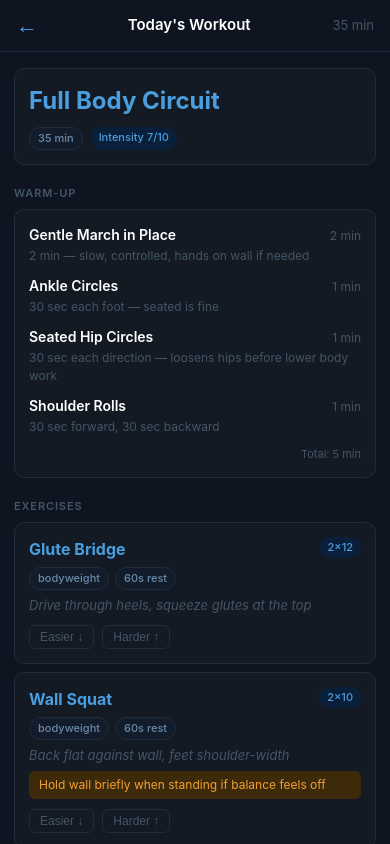
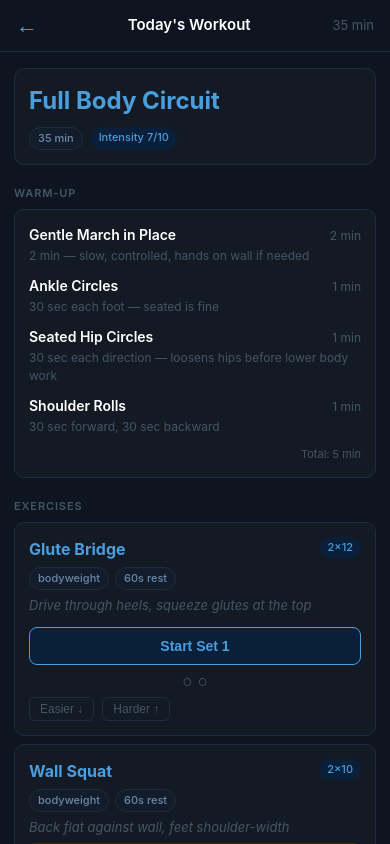
Before and after one commit to cd6cdndpbp-sys/ArdenFit, a React (Vite) app: page /workout in a window 390 px wide. Shown: the top 844 px of the page. Built offline with nearby package versions, Linux system fonts and the light colour scheme; no server answers.

Commit message:
Rest timers, set progress dots, mobile polish

```diff
--- a/src/components/DashboardHeader.jsx
+++ b/src/components/DashboardHeader.jsx
@@ -121,7 +121,7 @@ export default function DashboardHeader({
         </span>
       </div>
 
-      <div style={styles.topRight}>
+      <div style={styles.topRight} className="header-topright">
         <p style={styles.time}>{currentTime}</p>
         <p style={styles.date}>{currentDate}</p>
       </div>
@@ -130,6 +130,7 @@ export default function DashboardHeader({
       <img
         src={ARDEN_IMAGES[ardenState] || ARDEN_IMAGES.rest}
         alt="Arden"
+        className="arden-img"
         style={{
           position: 'absolute',
           right: '-10px',
--- a/src/pages/WorkoutView.jsx
+++ b/src/pages/WorkoutView.jsx
@@ -1,8 +1,25 @@
-import { useState } from 'react'
+import { useState, useEffect } from 'react'
 import { useNavigate } from 'react-router-dom'
 import useTheme from '../hooks/useTheme'
 import useDecision from '../hooks/useDecision'
 import { generateWorkout } from '../utils/workoutGenerator'
+
+const playBeep = () => {
+  try {
+    const ctx = new (window.AudioContext || window.webkitAudioContext)()
+    const osc  = ctx.createOscillator()
+    const gain = ctx.createGain()
+    osc.connect(gain)
+    gain.connect(ctx.destination)
+    osc.frequency.value = 880
+    gain.gain.setValueAtTime(0.3, ctx.currentTime)
+    gain.gain.exponentialRampToValueAtTime(0.001, ctx.currentTime + 0.3)
+    osc.start(ctx.currentTime)
+    osc.stop(ctx.currentTime + 0.3)
+  } catch (e) {}
+}
+
+const INIT_EX_STATE = { currentSet: 0, resting: false, timeLeft: 0, done: false }
 
 const sectionLabel = (theme) => ({
   fontSize: '11px',
@@ -38,12 +55,39 @@ function Pill({ children, style }) {
   )
 }
 
-function ExerciseCard({ ex, theme }) {
+function ExerciseCard({ ex, index, theme, state, onUpdate }) {
   const [mod, setMod] = useState(null)
+  const s = state || INIT_EX_STATE
 
+  // Countdown timer
+  useEffect(() => {
+    if (!s.resting) return
+    const id = setInterval(() => {
+      onUpdate(index, current => {
+        const timeLeft = current.timeLeft - 1
+        if (timeLeft <= 0) {
+          playBeep()
+          return { ...current, resting: false, timeLeft: 0 }
+        }
+        return { ...current, timeLeft }
+      })
+    }, 1000)
+    return () => clearInterval(id)
+  }, [s.resting, index])
+
+  const handleSetComplete = () => {
+    const newSet = s.currentSet + 1
+    if (newSet >= ex.sets) {
+      onUpdate(index, { currentSet: newSet, resting: false, done: true })
+    } else {
+      onUpdate(index, { currentSet: newSet, resting: true, timeLeft: ex.rest })
+    }
+  }
+
+  const skipRest = () => onUpdate(index, { resting: false, timeLeft: 0 })
   const toggleMod = (type) => setMod(prev => prev === type ? null : type)
 
-  const modBtnStyle = (active, theme) => ({
+  const modBtnStyle = (active) => ({
     fontSize: '12px',
     padding: '4px 10px',
     borderRadius: '6px',
@@ -56,8 +100,13 @@ function ExerciseCard({ ex, theme }) {
 
   return (
     <div style={cardStyle(theme)}>
+      {/* Name + sets×reps */}
       <div style={{ display: 'flex', justifyContent: 'space-between', alignItems: 'flex-start' }}>
-        <div style={{ fontSize: '16px', fontWeight: 700, color: theme.accent, flex: 1, marginRight: '8px' }}>
+        <div style={{
+          fontSize: '16px', fontWeight: 700, flex: 1, marginRight: '8px',
+          color: s.done ? theme.textMuted : theme.accent,
+          transition: 'color 0.3s ease',
+        }}>
           {ex.name}
         </div>
         <Pill style={{ background: theme.accentBg, color: theme.accentText, whiteSpace: 'nowrap' }}>
@@ -65,6 +114,7 @@ function ExerciseCard({ ex, theme }) {
         </Pill>
       </div>
 
+      {/* Weight + rest pills */}
       <div style={{ display: 'flex', gap: '6px', marginTop: '6px', flexWrap: 'wrap' }}>
         <Pill style={{ background: theme.bgSecondary, color: theme.textSecondary, border: `0.5px solid ${theme.cardBorder}` }}>
           {ex.weight}
@@ -74,32 +124,101 @@ function ExerciseCard({ ex, theme }) {
         </Pill>
       </div>
 
+      {/* Form cue */}
       <div style={{ fontSize: '13px', color: theme.textMuted, fontStyle: 'italic', marginTop: '6px' }}>
         {ex.formCue}
       </div>
 
+      {/* Safety note */}
       {ex.safetyNote && (
         <div style={{
-          background: '#3d2a0a',
-          color: '#f0a030',
-          borderRadius: '6px',
-          padding: '5px 10px',
-          fontSize: '12px',
-          marginTop: '6px',
+          background: '#3d2a0a', color: '#f0a030',
+          borderRadius: '6px', padding: '5px 10px',
+          fontSize: '12px', marginTop: '6px',
         }}>
           {ex.safetyNote}
         </div>
       )}
 
-      <div style={{ display: 'flex', gap: '8px', marginTop: '10px' }}>
-        <button onClick={() => toggleMod('easier')} style={modBtnStyle(mod === 'easier', theme)}>
-          Easier ↓
-        </button>
-        <button onClick={() => toggleMod('harder')} style={modBtnStyle(mod === 'harder', theme)}>
-          Harder ↑
+      {/* Action area */}
+      <div style={{ marginTop: '12px' }}>
+        {s.done ? (
+          <div style={{
+            textAlign: 'center', padding: '10px',
+            background: '#0f3d2e', borderRadius: '8px',
+            color: '#3ecf8e', fontSize: '14px', fontWeight: 600,
+          }}>
+            ✓ Done
+          </div>
+        ) : s.resting ? (
+          <div style={{
+            background: theme.bgSecondary, borderRadius: '8px',
+            padding: '16px', textAlign: 'center',
+            transition: 'background-color 1.5s ease',
+          }}>
+            <div style={{ fontSize: '11px', color: theme.textMuted, textTransform: 'uppercase', letterSpacing: '0.08em', marginBottom: '4px' }}>
+              REST
+            </div>
+            <div style={{ fontSize: '48px', fontWeight: 600, color: theme.accent, lineHeight: 1 }}>
+              {s.timeLeft}
+            </div>
+            <div style={{ height: '3px', background: theme.cardBorder, borderRadius: '2px', marginTop: '10px', overflow: 'hidden' }}>
+              <div style={{
+                width: `${(s.timeLeft / ex.rest) * 100}%`,
+                height: '100%',
+                background: theme.accent,
+                borderRadius: '2px',
+                transition: 'width 1s linear, background-color 1.5s ease',
+              }} />
+            </div>
+            <button onClick={skipRest} style={{
+              marginTop: '10px',
+              background: 'none',
+              border: `0.5px solid ${theme.cardBorder}`,
+              borderRadius: '6px',
+              color: theme.textMuted,
+              fontSize: '11px',
+              padding: '4px 10px',
+              cursor: 'pointer',
+            }}>
+              Skip Rest
             </button>
           </div>
+        ) : (
+          <>
+            <button onClick={handleSetComplete} style={{
+              width: '100%', padding: '10px',
+              background: theme.accentBg,
+              border: `0.5px solid ${theme.accent}`,
+              borderRadius: '8px',
+              color: theme.accentText,
+              fontSize: '14px', fontWeight: 600,
+              cursor: 'pointer',
+              transition: 'background-color 1.5s ease, border-color 1.5s ease',
+            }}>
+              Start Set {s.currentSet + 1}
+            </button>
+          </>
+        )}
+      </div>
 
+      {/* Set progress dots — always visible */}
+      <div style={{ display: 'flex', gap: '6px', justifyContent: 'center', marginTop: '12px' }}>
+        {Array.from({ length: ex.sets }, (_, i) => (
+          <span key={i} style={{
+            fontSize: '10px', lineHeight: 1,
+            color: i < s.currentSet ? theme.accent : theme.textMuted,
+          }}>
+            {i < s.currentSet ? '●' : '○'}
+          </span>
+        ))}
+      </div>
+
+      {/* Easier / Harder */}
+      <div style={{ display: 'flex', gap: '8px', marginTop: '10px' }}>
+        <button onClick={() => toggleMod('easier')} style={modBtnStyle(mod === 'easier')}>Easier ↓</button>
+        <button onClick={() => toggleMod('harder')} style={modBtnStyle(mod === 'harder')}>Harder ↑</button>
+      </div>
       {mod && (
         <div style={{ fontSize: '12px', color: theme.textSecondary, marginTop: '6px' }}>
           {mod === 'easier' ? ex.easier : ex.harder}
@@ -110,40 +229,43 @@ function ExerciseCard({ ex, theme }) {
 }
 
 export default function WorkoutView() {
-  const navigate  = useNavigate()
-  const theme     = useTheme()
-  const decision  = useDecision()
-  const workout   = generateWorkout(decision, new Date().getDay())
+  const navigate = useNavigate()
+  const theme    = useTheme()
+  const decision = useDecision()
+  const workout  = generateWorkout(decision, new Date().getDay())
+
+  const [exerciseStates, setExerciseStates] = useState({})
+
+  const updateExState = (index, updater) => {
+    setExerciseStates(prev => {
+      const current = prev[index] || INIT_EX_STATE
+      const next = typeof updater === 'function' ? updater(current) : { ...current, ...updater }
+      return { ...prev, [index]: next }
+    })
+  }
+
+  const totalSets     = workout.exercises.reduce((sum, ex) => sum + ex.sets, 0)
+  const completedSets = workout.exercises.reduce((sum, _, i) => sum + (exerciseStates[i]?.currentSet || 0), 0)
+  const allDone       = workout.exercises.length > 0 && workout.exercises.every((_, i) => exerciseStates[i]?.done === true)
 
   return (
     <div style={{ background: theme.bg, minHeight: '100vh', transition: 'background-color 2s ease' }}>
 
       {/* Fixed top bar */}
       <div style={{
-        position: 'fixed',
-        top: 0, left: 0, right: 0,
+        position: 'fixed', top: 0, left: 0, right: 0,
         height: '52px',
         background: theme.bg,
         borderBottom: `0.5px solid ${theme.cardBorder}`,
-        display: 'flex',
-        alignItems: 'center',
-        justifyContent: 'space-between',
-        padding: '0 16px',
-        zIndex: 10,
+        display: 'flex', alignItems: 'center', justifyContent: 'space-between',
+        padding: '0 16px', zIndex: 10,
         transition: 'background-color 2s ease, border-color 1.5s ease',
       }}>
-        <button
-          onClick={() => navigate('/')}
-          style={{
-            background: 'none',
-            border: 'none',
-            color: theme.accent,
-            fontSize: '22px',
-            cursor: 'pointer',
-            padding: '4px 8px 4px 0',
-            lineHeight: 1,
-          }}
-        >
+        <button onClick={() => navigate('/')} style={{
+          background: 'none', border: 'none',
+          color: theme.accent, fontSize: '22px',
+          cursor: 'pointer', padding: '4px 8px 4px 0', lineHeight: 1,
+        }}>
           ←
         </button>
         <span style={{ fontSize: '15px', fontWeight: 600, color: theme.textPrimary }}>
@@ -157,11 +279,9 @@ export default function WorkoutView() {
       {/* Scrollable content */}
       <div style={{ padding: '68px 14px 40px', maxWidth: '600px', margin: '0 auto' }}>
 
-        {/* 1. Workout header card */}
+        {/* 1. Header card */}
         <div style={cardStyle(theme)}>
-          <div style={{ fontSize: '24px', fontWeight: 700, color: theme.accent }}>
-            {workout.type}
-          </div>
+          <div style={{ fontSize: '24px', fontWeight: 700, color: theme.accent }}>{workout.type}</div>
           <div style={{ display: 'flex', gap: '8px', marginTop: '8px', flexWrap: 'wrap' }}>
             <Pill style={{ background: theme.bgSecondary, color: theme.textSecondary, border: `0.5px solid ${theme.cardBorder}` }}>
               {workout.duration} min
@@ -172,13 +292,9 @@ export default function WorkoutView() {
           </div>
           {workout.coachNote && (
             <div style={{
-              background: theme.accentBg,
-              color: theme.accentText,
-              borderRadius: '6px',
-              padding: '8px 12px',
-              fontSize: '12px',
-              fontStyle: 'italic',
-              marginTop: '10px',
+              background: theme.accentBg, color: theme.accentText,
+              borderRadius: '6px', padding: '8px 12px',
+              fontSize: '12px', fontStyle: 'italic', marginTop: '10px',
             }}>
               {workout.coachNote}
             </div>
@@ -197,9 +313,7 @@ export default function WorkoutView() {
               <div style={{ fontSize: '12px', color: theme.textMuted, marginTop: '2px' }}>{item.instruction}</div>
             </div>
           ))}
-          <div style={{ fontSize: '11px', color: theme.textMuted, marginTop: '10px', textAlign: 'right' }}>
-            Total: 5 min
-          </div>
+          <div style={{ fontSize: '11px', color: theme.textMuted, marginTop: '10px', textAlign: 'right' }}>Total: 5 min</div>
         </div>
 
         {/* 3. Exercises */}
@@ -207,7 +321,14 @@ export default function WorkoutView() {
           <>
             <div style={sectionLabel(theme)}>EXERCISES</div>
             {workout.exercises.map((ex, i) => (
-              <ExerciseCard key={i} ex={ex} theme={theme} />
+              <ExerciseCard
+                key={i}
+                ex={ex}
+                index={i}
+                theme={theme}
+                state={exerciseStates[i]}
+                onUpdate={updateExState}
+              />
             ))}
           </>
         )}
@@ -225,9 +346,7 @@ export default function WorkoutView() {
                   {workout.cardio.speed}
                 </Pill>
               </div>
-              <div style={{ fontSize: '13px', color: theme.textMuted }}>
-                {workout.cardio.instruction}
-              </div>
+              <div style={{ fontSize: '13px', color: theme.textMuted }}>{workout.cardio.instruction}</div>
             </div>
           </>
         )}
@@ -248,26 +367,29 @@ export default function WorkoutView() {
           ))}
         </div>
 
-        {/* 6. Complete button */}
+        {/* 6. Complete / progress */}
+        {allDone || workout.exercises.length === 0 ? (
           <button
             onClick={() => navigate('/')}
             style={{
               width: '100%',
-            background: theme.accent,
-            color: '#000',
-            border: 'none',
-            borderRadius: '10px',
-            padding: '16px',
-            fontSize: '16px',
-            fontWeight: 700,
-            cursor: 'pointer',
-            marginTop: '20px',
-            marginBottom: '40px',
+              background: theme.accent, color: '#000',
+              border: 'none', borderRadius: '10px',
+              padding: '16px', fontSize: '16px', fontWeight: 700,
+              cursor: 'pointer', marginTop: '20px', marginBottom: '40px',
               transition: 'background-color 1.5s ease',
             }}
           >
             Complete Workout
           </button>
+        ) : (
+          <div style={{
+            textAlign: 'center', color: theme.textMuted,
+            fontSize: '13px', marginTop: '20px', marginBottom: '40px',
+          }}>
+            {completedSets} of {totalSets} sets complete
+          </div>
+        )}
 
       </div>
     </div>
```
Also changed, not shown: src/index.css (+10 -0 lines). Lines whose indentation alone changed are shown as unchanged.
